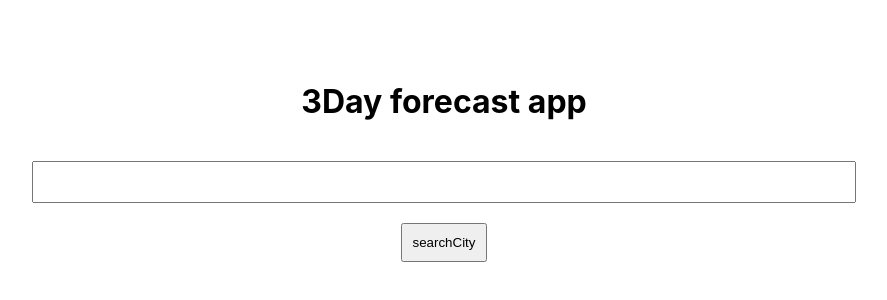
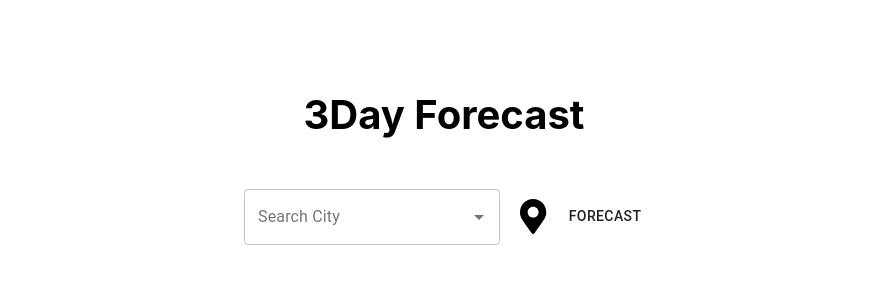
Before and after one commit to WojtekObl/Weather-app, a React (Create React App) app: page / in a window 1280 px wide. Shown: the part 248-548 px from the top of the page, without its empty margins (196-1083 px from the left). Built offline with nearby package versions, Linux system fonts and the light colour scheme.

Commit message:
asynchronus Input with fetched options added
some changes in UI also

```diff
--- a/package.json
+++ b/package.json
@@ -3,7 +3,11 @@
   "version": "0.1.0",
   "private": true,
   "dependencies": {
+    "@fortawesome/fontawesome-svg-core": "^1.2.35",
+    "@fortawesome/free-solid-svg-icons": "^5.15.3",
+    "@fortawesome/react-fontawesome": "^0.1.14",
     "@material-ui/core": "^4.11.3",
+    "@material-ui/lab": "^4.0.0-alpha.57",
     "@testing-library/jest-dom": "^5.11.10",
     "@testing-library/react": "^11.2.6",
     "@testing-library/user-event": "^12.8.3",
--- a/src/App.css
+++ b/src/App.css
@@ -11,8 +11,21 @@
 }
 
 .app__tittle {
+  font-size: 40px;
   margin: 40px;
 }
+.app__input {
+  display: flex;
+  justify-content: space-between;
+  align-items: center;
+  width: 400px;
+  max-width: 90%;
+}
+.input__geoicon {
+  font-size: 35px;
+  margin: 20px;
+}
+
 
 input {
   width: 800px;
--- a/src/App.js
+++ b/src/App.js
@@ -1,17 +1,71 @@
 import React, { useState } from 'react';
 import './App.css';
-import { fetchData, searchCity } from './fetchData.js';
+import { fetchWeatherData, searchCity } from './api/OpenWeatherMap.js';
+import Forecast from './components/Forecast';
+import Options from './components/Options';
+
+import { FontAwesomeIcon } from '@fortawesome/react-fontawesome'
+import { faMapMarkerAlt } from '@fortawesome/free-solid-svg-icons'
+
+
+
+import TextField from '@material-ui/core/TextField';
+import Autocomplete from '@material-ui/lab/Autocomplete';
+import CircularProgress from '@material-ui/core/CircularProgress';
+import { Button, ButtonBase } from '@material-ui/core';
+
 
 
 const App = () => {
   const [cityName, setCityName] = useState("");
   const [forecast, setForecast] = useState({});
+  const [city, setCity] = useState({});
   const [showForecast, setShowForecast] = useState(false);
-  const [options, setOptions] = useState({});
-  const [open, setOpen] = useState(false)
+  // const [options, setOptions] = useState({});
+  const [showOptions, setShowOptions] = useState(false)
+
+  const [open, setOpen] = React.useState(false);
+  const [options, setOptions] = React.useState([]);
+  const loading = open && options.length === 0;
 
 
 
+
+
+  React.useEffect(() => {
+    let active = true;
+
+    // if (!loading) {
+    //   return undefined;
+    // }
+
+    (async () => {
+      if (cityName.length > 2) {
+        const response = await searchCity(cityName);
+
+        const countries = await response
+
+        // const countries = await response.json();
+        // console.log(countries);
+
+        if (active && countries) {
+
+          setOptions(Object.keys(countries).map((key) => countries[key]));
+          console.log("opt", options)
+        }
+      }
+    })();
+
+    return () => {
+      active = false;
+    };
+  }, [cityName, loading]);
+
+  // React.useEffect(() => {
+  //   if (!open) {
+  //     setOptions([]);
+  //   }
+  // }, [open]);
 
 
 
@@ -21,23 +75,23 @@ const App = () => {
       const data = await searchCity(cityName)
       console.log(data);
       setOptions(data)
-      // setOptions(Object.keys(data).map((key) => `${data[key].name}, ${data[key].country}`));
-      setOpen(true)
+      setShowOptions(true)
 
     } catch (error) {
       alert(error.message);
-      setOpen(false)
+      setShowOptions(false)
     }
   }
 
 
 
   const handleForecast = async (city) => {
+    // console.log('forecast', city)
     try {
-      const data = await fetchData(city)
-      console.log(data);
+      const weatherData = await fetchWeatherData(city)
+      console.log(weatherData);
 
-      setForecast(data);
+      setForecast(weatherData);
       setShowForecast(true);
 
     } catch (error) {
@@ -50,61 +104,68 @@ const App = () => {
 
   return (
     <div className="App">
-      <h1 className="app__tittle">3Day forecast app</h1>
 
-      <input
+      <h1 className="app__tittle">3Day Forecast</h1>
+
+      <div className="app__input">
+        <Autocomplete
+          id="asynchronous-demo"
+          style={{ width: 300 }}
+          open={open}
+          onOpen={() => {
+            setOpen(true);
+          }}
+          onClose={() => {
+            setOpen(false);
+          }}
+          getOptionSelected={(option, value) => option.name === value.name}
+          getOptionLabel={(option) => `${option.name}, ${option.country}`}
+          onHighlightChange={(e, option,auto) => {
+            // console.log('option',city);
+            setCity(option)
+          }}
+          options={options}
+          loading={loading}
+          renderInput={(params) => (
+            <TextField
+              value={cityName}
+              onChange={(e) => setCityName(e.target.value)}
+              {...params}
+              label="Search City"
+              variant="outlined"
+              InputProps={{
+                ...params.InputProps,
+                endAdornment: (
+                  <React.Fragment>
+                    {loading ? <CircularProgress color="inherit" size={20} /> : null}
+                    {params.InputProps.endAdornment}
+                  </React.Fragment>
+                ),
+              }}
+            />
+          )}
+        />
+        <FontAwesomeIcon className="input__geoicon" icon={faMapMarkerAlt} />
+        <Button className="input__button" onClick={() => handleForecast(city)}>Forecast</Button>
+      </div>
+
+
+
+      {/* <input
         type="text"
         className="app__search"
         value={cityName}
         onChange={(e) => setCityName(e.target.value)}
       >
       </input>
-      <button onClick={searchOptions}>searchCity</button>
-      {open &&
-        <div>
-          {Object.keys(options).map((key) =>
-            <button
-              onClick={() => {
-                handleForecast(options[key])
-                setOpen(false)
-              }}
-              key={key}
-            >
-              {options[key].name}, {options[key].country}
-            </button>
-          )
-          }
-        </div>
+      // <button onClick={searchOptions}>searchCity</button> */}
+
+      {showOptions &&
+        <Options options={options} handleForecast={handleForecast} setShowOptions={setShowOptions} />
       }
 
       {showForecast &&
-        <div className="app__forecast">
-          <div className="day">
-
-            <span>{forecast.daily[1].dt}</span>
-            <span>Weather: {forecast.daily[1].weather[0].main}</span>
-            <span>Temp: min {forecast.daily[1].temp.min}C max {forecast.daily[1].temp.max}C </span>
-            <span>Wind: {forecast.daily[1].wind_speed}km/h</span>
-
-          </div>
-          <div className="day">
-
-            <span>{forecast.daily[2].dt}</span>
-            <span>Weather: {forecast.daily[2].weather[0].main}</span>
-            <span>Temp: min {forecast.daily[2].temp.min}C max {forecast.daily[2].temp.max}C </span>
-            <span>Wind: {forecast.daily[2].wind_speed}km/h</span>
-
-          </div>
-          <div className="day">
-
-            <span>{forecast.daily[3].dt}</span>
-            <span>Weather: {forecast.daily[3].weather[0].main}</span>
-            <span>Temp: min {forecast.daily[3].temp.min}C max {forecast.daily[3].temp.max}C </span>
-            <span>Wind: {forecast.daily[3].wind_speed}km/h</span>
-
-          </div>
-
-        </div>
+        <Forecast forecast={forecast} />
       }
 
     </div>
--- a/src/fetchData.js
+++ b/src/api/OpenWeatherMap.js
@@ -2,14 +2,13 @@
 import axios from "axios";
 
 const apiKey = "151b7bd3af91874b71f10e22eebed35c";
-// const url = "https://api.openweathermap.org/data/2.5/forecast/";
 const url = "https://api.openweathermap.org/data/2.5/onecall";
-const urlSearch = "http://api.openweathermap.org/geo/1.0/direct"
+const urlSearch = "https://api.openweathermap.org/geo/1.0/direct"
 
 
 
 
-export const fetchData = async (city) => {
+export const fetchWeatherData = async (city) => {
     console.log(city)
     const { data } = await axios.get(url, {
         params: {
@@ -29,7 +28,7 @@ export const searchCity = async (cityName) => {
         params: {
             q: cityName,
             appid: apiKey,
-            limit: 5,
+            limit: 8,
         }
     });
     return data;
--- /dev/null
+++ b/src/components/Forecast.js
@@ -0,0 +1,45 @@
+import React from 'react'
+
+
+const convertDate = (timestamp) => {
+
+    const Unix = new Date((timestamp) * 1000);
+    let m = Unix.getMonth() + 1;
+    const d = Unix.getDate();
+    if (m < 10) {
+        m = "0" + m;
+    };
+
+    return d + "." + m;
+}
+
+
+function Forecast({ forecast }) {
+    return (
+        <div>
+            <div className="app__forecast">
+                <div className="day">
+                    <span>{convertDate(forecast.daily[1].dt)}</span>
+                    <span>Weather: {forecast.daily[1].weather[0].main}</span>
+                    <span>Temp: min {forecast.daily[1].temp.min}&deg;C max {forecast.daily[1].temp.max}&deg;C </span>
+                    <span>Wind: {forecast.daily[1].wind_speed}km/h</span>
+                </div>
+                <div className="day">
+                    <span>{convertDate(forecast.daily[2].dt)}</span>
+                    <span>Weather: {forecast.daily[2].weather[0].main}</span>
+                    <span>Temp: min {forecast.daily[2].temp.min}&deg;C max {forecast.daily[2].temp.max}&deg;C </span>
+                    <span>Wind: {forecast.daily[2].wind_speed}km/h</span>
+                </div>
+                <div className="day">
+                    <span>{convertDate(forecast.daily[3].dt)}</span>
+                    <span>Weather: {forecast.daily[3].weather[0].main}</span>
+                    <span>Temp: min {forecast.daily[3].temp.min}&deg;C max {forecast.daily[3].temp.max}&deg;C </span>
+                    <span>Wind: {forecast.daily[3].wind_speed}km/h</span>
+                </div>
+
+            </div>
+        </div>
+    )
+}
+
+export default Forecast
--- /dev/null
+++ b/src/components/Options.js
@@ -0,0 +1,22 @@
+import React from 'react'
+
+function Options({ options, handleForecast, setShowOptions }) {
+    return (
+        <div>
+            {Object.keys(options).map((location) =>
+                <button
+                    onClick={() => {
+                        handleForecast(options[location])
+                        setShowOptions(false)
+                    }}
+                    key={location}
+                >
+                    {options[location].name}, {options[location].country}
+                </button>
+            )
+            }
+        </div>
+    )
+}
+
+export default Options
```
Also changed, not shown: 1 other file (tests, documents, lock files or other folders).
